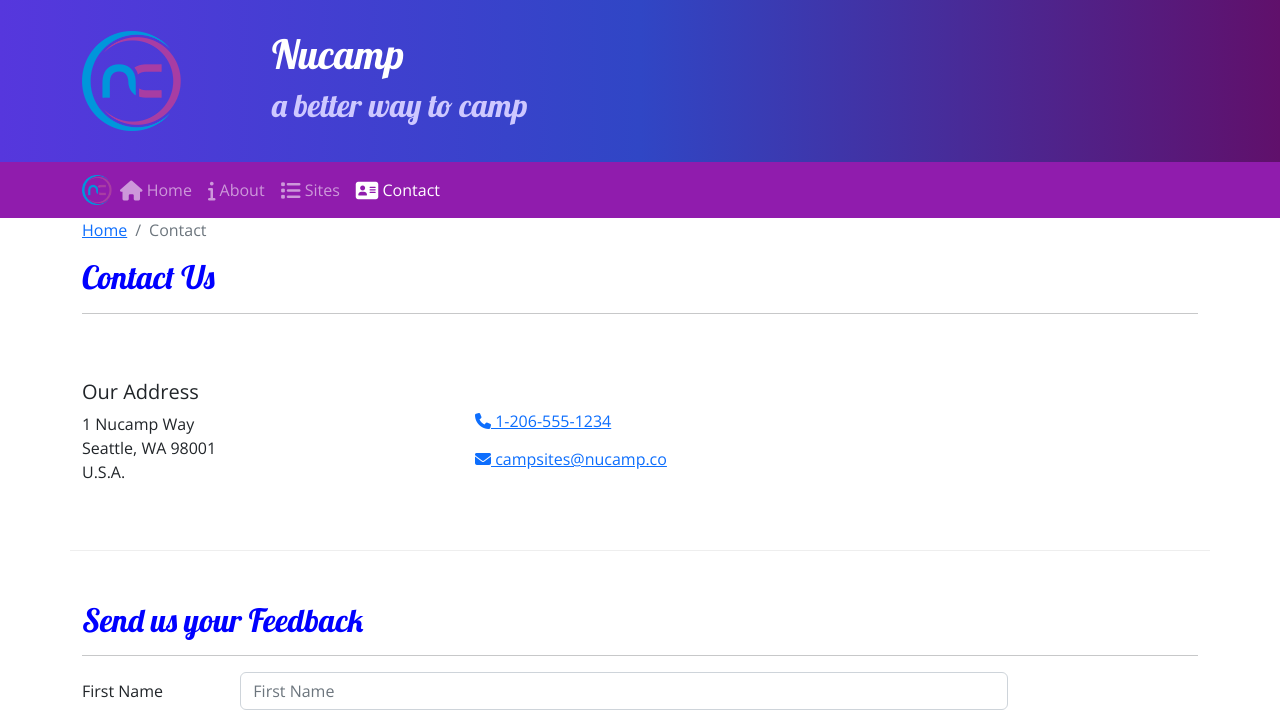
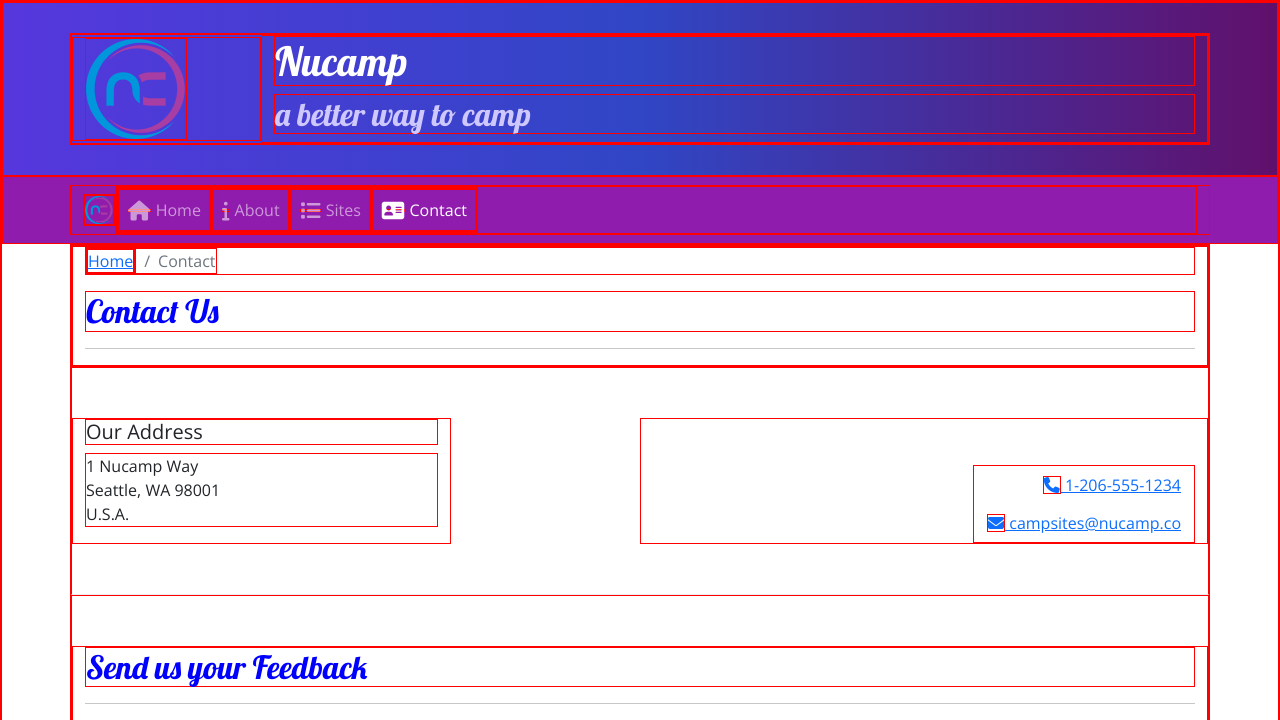
Before and after one commit to michaelkaffel/camp-site-project, a plain HTML site: page contactus.html in a window 1280 px wide. Shown: the top 720 px of the page. Drawn offline with nearby package versions, Linux system fonts and the light colour scheme.

Commit message:
final updates before deployment

```diff
--- a/contactus.html
+++ b/contactus.html
@@ -71,7 +71,7 @@
         </div>
 
         <!-- contact section -->
-        <div class="row row-content align-items-center">
+        <div class="row row-content ">
             <div class="col-sm-4">
                 <h5>Our Address</h5>
                 <address>
@@ -80,11 +80,13 @@
                     U.S.A.
                 </address>
             </div>
-            <div class="col">
-                <a role="button" class="btn btn-link" href="tel:+12065551234"><i class="fa-solid fa-phone"></i>
-                    1-206-555-1234</a><br />
-                <a role="button" class="btn btn-link" href="mailto:campsites@nucamp.co"><i
-                        class="fa-solid fa-envelope"></i> campsites@nucamp.co</a>
+            <div class="col-sm-6 ms-sm-auto text-end d-flex align-items-end justify-content-end">
+                <div>
+                    <a role="button" class="btn btn-link" href="tel:+12065551234"><i class="fa-solid fa-phone"></i>
+                        1-206-555-1234</a><br />
+                    <a role="button" class="btn btn-link" href="mailto:campsites@nucamp.co"><i
+                            class="fa-solid fa-envelope"></i> campsites@nucamp.co</a>
+                </div>
             </div>
         </div>
 
--- a/css/styles.css
+++ b/css/styles.css
@@ -1,3 +1,7 @@
+* {
+    border: solid red 1px;
+}
+
 body {
     font-family: "Open Sans", sans-serif;
 }
```
Also changed, not shown: index.html (+2 -2 lines).
